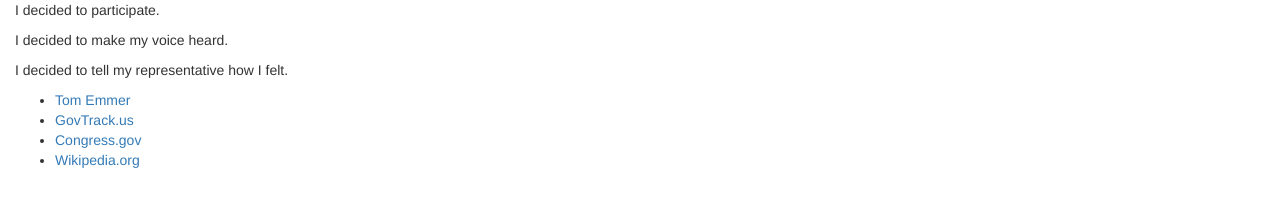
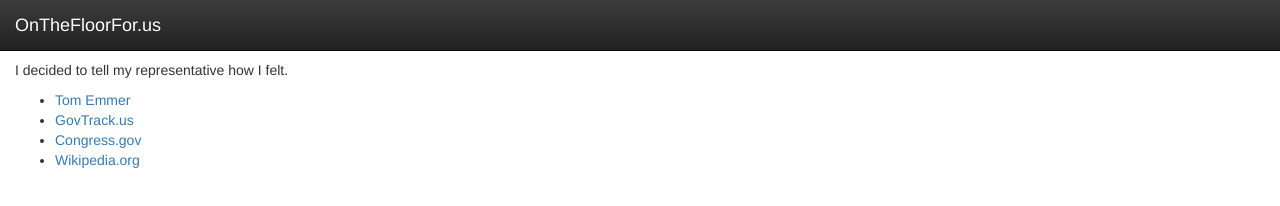
Before and after one commit to jasonmotylinski/onthefloorforus, a plain HTML site: page index.html in a window 1280 px wide. Drawn offline with nearby package versions, Linux system fonts and the light colour scheme.

Commit message:
feature: add nav

```diff
--- a/index.html
+++ b/index.html
@@ -8,7 +8,13 @@
 		<script src="https://maxcdn.bootstrapcdn.com/bootstrap/3.3.7/js/bootstrap.min.js" integrity="sha384-Tc5IQib027qvyjSMfHjOMaLkfuWVxZxUPnCJA7l2mCWNIpG9mGCD8wGNIcPD7Txa" crossorigin="anonymous"></script>
 	</head>
 	<body>
+		<nav class="navbar navbar-inverse navbar-fixed-top">
+			<div class="navbar-header">
+				<a class="navbar-brand" href="http://www.onthefloorfor.us">OnTheFloorFor.us</a>
+			</div>
+		</nav>
 		<div class="container-fluid">
+
 			<p>I decided to participate.</p>
 			<p>I decided to make my voice heard.</p>
 			<p>I decided to tell my representative how I felt.</p>
```
